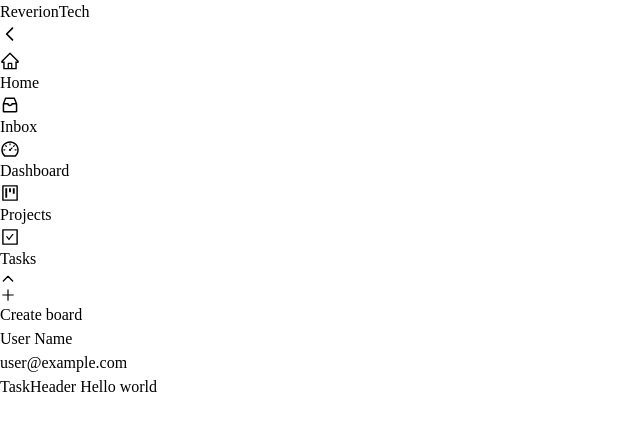
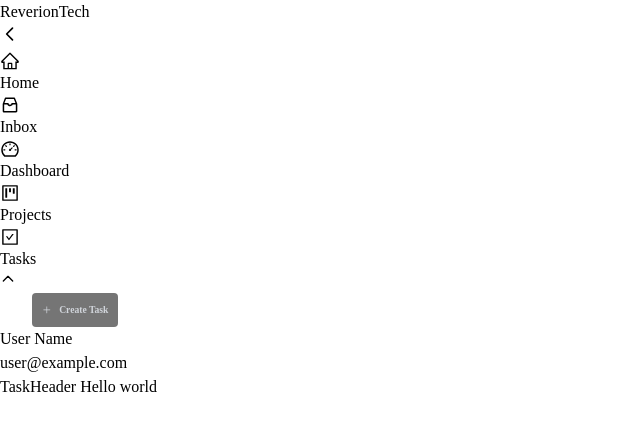
Before and after one commit to reveriontech/reveriontech_finale, a React (Vite) app in the folder src/reveriontech_finale_frontend/: page /taskspage in a window 1280 px wide. Both pictures are taken after a click on the button "Tasks". Shown: the top 430 px of the page, without its empty margins (0-640 px from the left). Built offline with nearby package versions, Linux system fonts and the light colour scheme.

Commit message:
Add Create Task

```diff
--- a/src/reveriontech_finale_frontend/src/component/tasks/TaskHeader.jsx
+++ b/src/reveriontech_finale_frontend/src/component/tasks/TaskHeader.jsx
@@ -2,7 +2,7 @@ import React from 'react'
 
 const TaskHeader = () => {
   return (
-    <div>TaskHeader Hello world</div>
+    <div>TaskHeader Hello  world</div>
   )
 }
 
--- a/src/reveriontech_finale_frontend/src/component/ui/Dropdown.jsx
+++ b/src/reveriontech_finale_frontend/src/component/ui/Dropdown.jsx
@@ -3,6 +3,7 @@ import PropTypes from 'prop-types';
 import { Link } from 'react-router-dom';
 import { AiOutlinePlus } from 'react-icons/ai';
 import { IoEyeOutline } from 'react-icons/io5';
+import '../../styles/ui/_dropdown.scss'
 
 const Dropdown = ({ isOpen, items, onCreateItem, linkPath }) => {
   const [isCreatingItem, setIsCreatingItem] = useState(false);
@@ -22,24 +23,27 @@ const Dropdown = ({ isOpen, items, onCreateItem, linkPath }) => {
   }
 
   return (
-    <div className="mt-1 pl-10 pr-4 py-2 bg-gray-800 rounded-lg">
+    <div className="dropdown-container">
+
         {/* Create New Item Form */}
         {isCreatingItem ? (
-        <div className="mb-3 space-y-2">
+            <div className="task-create">
             <input
                 type="text"
                 value={itemTitle}
                 onChange={(e) => setItemTitle(e.target.value)}
                 placeholder="Board title"
-            className="w-full px-3 py-2 bg-gray-700 rounded text-sm"
+                className="request-design"
             />
-          <div className="flex items-center justify-between">
-            <div className="flex items-center gap-2">
+
+            {/* For Select */}
+            <div className="">
+                <div className="">
                 <IoEyeOutline size={16} />
                 <select
                     value={visibility}
                     onChange={(e) => setVisibility(e.target.value)}
-                className="bg-gray-700 rounded text-xs py-1 px-2"
+                    className=""
                 >
                     <option value="Private">Private</option>
                     <option value="Public">Public</option>
@@ -48,13 +52,13 @@ const Dropdown = ({ isOpen, items, onCreateItem, linkPath }) => {
                 <div className="flex gap-1">
                 <button
                     onClick={() => setIsCreatingItem(false)}
-                className="px-2 py-1 text-xs bg-gray-600 rounded hover:bg-gray-500"
+                    className=""
                 >
                     Cancel
                 </button>
                 <button
                     onClick={handleCreateItem}
-                className="px-2 py-1 text-xs bg-blue-600 rounded hover:bg-blue-500"
+                    className=""
                 >
                     Create
                 </button>
@@ -64,9 +68,9 @@ const Dropdown = ({ isOpen, items, onCreateItem, linkPath }) => {
         ) : (
         <button
           onClick={() => setIsCreatingItem(true)}
-          className="flex items-center gap-2 text-sm text-blue-400 hover:text-blue-300 mb-2"
+          className="board-design"
         >
-          <AiOutlinePlus size={16} /> Create board
+          <AiOutlinePlus /> Create Task
         </button>
       )}
 
@@ -76,7 +80,7 @@ const Dropdown = ({ isOpen, items, onCreateItem, linkPath }) => {
           <Link
             key={index}
             to={linkPath}
-            className="flex items-center justify-between text-sm py-2 px-2 text-gray-300 hover:bg-gray-700 rounded transition-colors"
+            className=""
           >
             <span>{item.title}</span>
             <span className="text-xs text-gray-400">{item.visibility}</span>
--- a/src/reveriontech_finale_frontend/src/component/ui/Sidebar.jsx
+++ b/src/reveriontech_finale_frontend/src/component/ui/Sidebar.jsx
@@ -41,7 +41,6 @@ const Sidebar = ({ onToggle }) => {
     { title: 'Inbox', path: '/inbox', icon: <AiOutlineInbox size={20} /> },
     { divider: true },
     { title: 'Dashboard', path: '/dashboard', icon: <AiOutlineDashboard size={20} /> },
-    // { title: 'Tasks', path: '/taskspage', icon: <AiOutlineCheckSquare size={20} /> },
     { title: 'Projects', path: '/projects', icon: <AiOutlineProject size={20} /> },
   ];
 
@@ -109,7 +108,7 @@ const Sidebar = ({ onToggle }) => {
               )}
             </div>
 
-             {/* Created Tasks List - Shown outside dropdown when collapsed */}
+             {/* Task list */}
             {isOpen && !isTasksOpen && tasks.length > 0 && (
               <div className="pl-10 mt-1 space-y-1">
                 {tasks.map((task, index) => (
--- a/src/reveriontech_finale_frontend/src/styles/_variables.scss
+++ b/src/reveriontech_finale_frontend/src/styles/_variables.scss
@@ -9,7 +9,7 @@ $color-black: #000000;
 $color-blue-50: #2F3E53;
 $color-gray-100: #f5f5f5;
 $color-gray-200: #eeeeee;
-$color-gray-300: #e0e0e0;
+$color-gray-300: #d1d5db;
 $color-gray-600: #757575;
 $color-gray-900: #212121;
 
@@ -23,6 +23,7 @@ $color-info: #2196f3;
 // TYPOGRAPHY
 $font-family-base: 'Poppins', sans-serif;
 
+$font-size-s: 0.60rem;
 $font-size-xs: 0.75rem;   // 12px
 $font-size-sm: 0.875rem;  // 14px
 $font-size-base: 1rem;    // 16px
--- a/src/reveriontech_finale_frontend/src/styles/ui/_dropdown.scss
+++ b/src/reveriontech_finale_frontend/src/styles/ui/_dropdown.scss
@@ -1,85 +1,41 @@
-.dropdown-wrapper {
+@use '../variables' as d;
+
+// For breakpoints
+$mobile: 360px;
+$tablet: 768px;
+$desktop: 1024px;
+
+.dropdown-container {
     position: relative;
     display: inline-block;
     width: 100%;
-    max-width: 28rem;
-}
+    margin: 0 auto;
 
-.dropdown-trigger {
-    cursor: pointer;
-    width: 100%;
-}
 
-.dropdown-card {
-    position: absolute;
-    z-index: 50;
-    width: 100%;
 
-    &.position-top {
-        bottom: 100%;
-        margin-bottom: 0.5rem;
-    }
-
-    &.position-right {
-        left: 100%;
-        margin-left: 0.5rem;
-    }
-
-    &.position-left {
-        right: 100%;
-        margin-right: 0.5rem;
-    }
-
-    &.position-bottom {
-        top: 100%;
-        margin-top: 0.5rem;
-    }
-
-    .drop-container {
+    .board-design {
         display: flex;
-        flex-direction: column;
-        width: 100%;
-        padding: 1.25rem;
-        border-radius: 0.75rem;
-        background-color: #fff;
-        border: 1px solid rgba(0, 0, 0, 0.1);
-        box-shadow: 0 4px 6px rgba(0, 0, 0, 0.05);
-
-        .header {
-            display: flex;
-            justify-content: space-between;
         align-items: center;
-            padding-bottom: 0.75rem;
-            border-bottom: 1px solid rgba(0, 0, 0, 0.1);
-
-            h3 {
-                font-size: 1.125rem;
-                font-weight: 500;
-                color: #1f2937;
-            }
-
-            .close-button {
-                padding: 0.375rem;
-                color: #9ca3af;
-                background: transparent;
-                border: none;
-                border-radius: 0.5rem;
-                cursor: pointer;
+        gap: 8px;
+        font-size: d.$font-size-s;
+        color: d.$color-gray-300;
+        margin: 6px 0 0 2rem;
+        padding:  0.60rem;
+        border-radius: d.$border-radius-sm;
+        background-color: d.$color-gray-600;
+        font-weight: 600;
 
         &:hover {
-                    background-color: #f3f4f6;
-                    color: #6b7280;
+            background-color: d.$color-blue-50;
+            transition: 0.2s;
         }
 
         svg {
-                    width: 1.25rem;
-                    height: 1.25rem;
-                }
+            display: flex;
+            align-items: center;
         }
     }
 
-        .content {
-            padding: 1rem 0;
+
+
 }
-    }
-}
```
Lines whose indentation alone changed are shown as unchanged.
